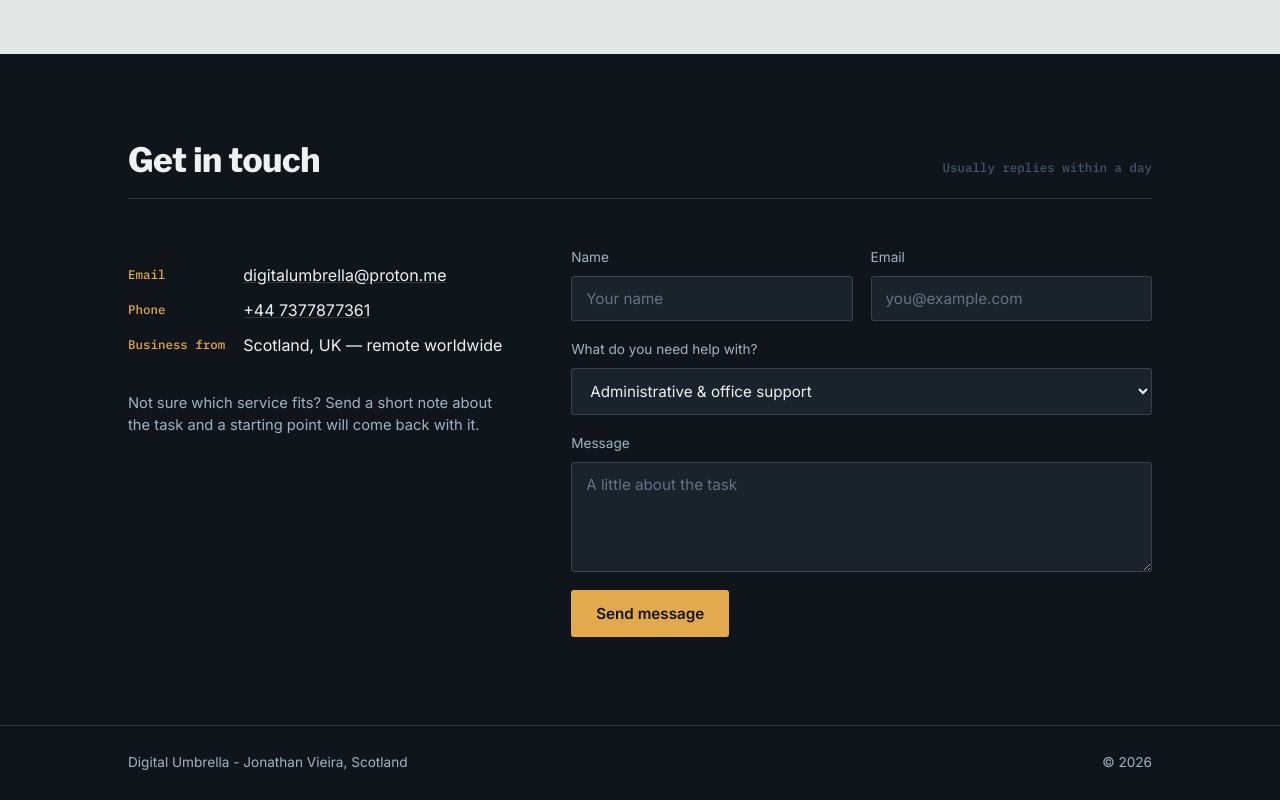
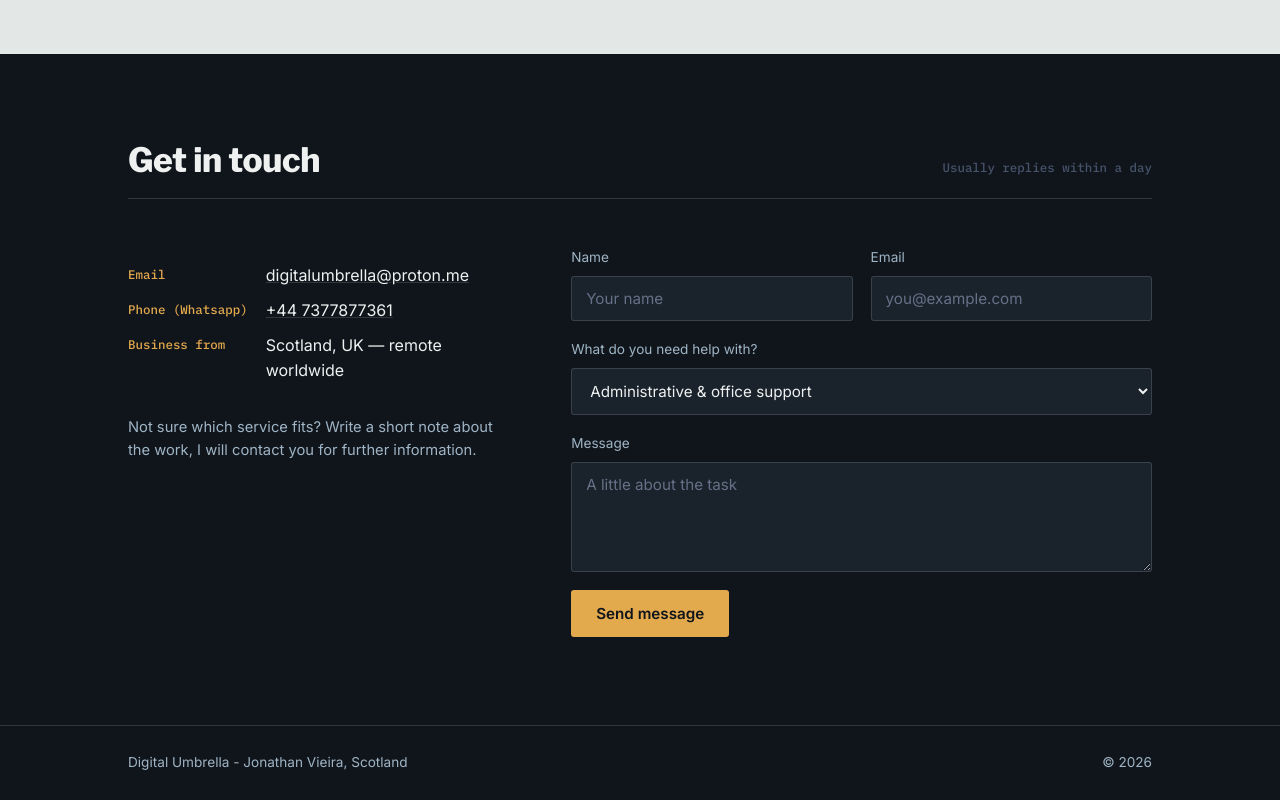
Before and after one commit to d-umbrella/website-vta, a plain HTML site: page index.html in a window 1280 px wide. Shown: the part 2014-2814 px from the top of the page. Drawn offline with nearby package versions, Linux system fonts and the light colour scheme.

Commit message:
Update index.html

```diff
--- a/index.html
+++ b/index.html
@@ -518,12 +518,12 @@
         <dl>
           <dt>Email</dt>
           <dd><a href="mailto:digitalumbrella@proton.me">digitalumbrella@proton.me</a></dd>
-          <dt>Phone</dt>
+          <dt>Phone (Whatsapp)</dt>
           <dd><a href="tel:+4407377877361">+44 7377877361</a></dd>
           <dt>Business from</dt>
           <dd>Scotland, UK — remote worldwide</dd>
         </dl>
-        <p class="contact-note">Not sure which service fits? Send a short note about the task and a starting point will come back with it.</p>
+        <p class="contact-note">Not sure which service fits? Write a short note about the work, I will contact you for further information.</p>
       </div>
 
       <form class="contact-form" id="contactForm">
```
